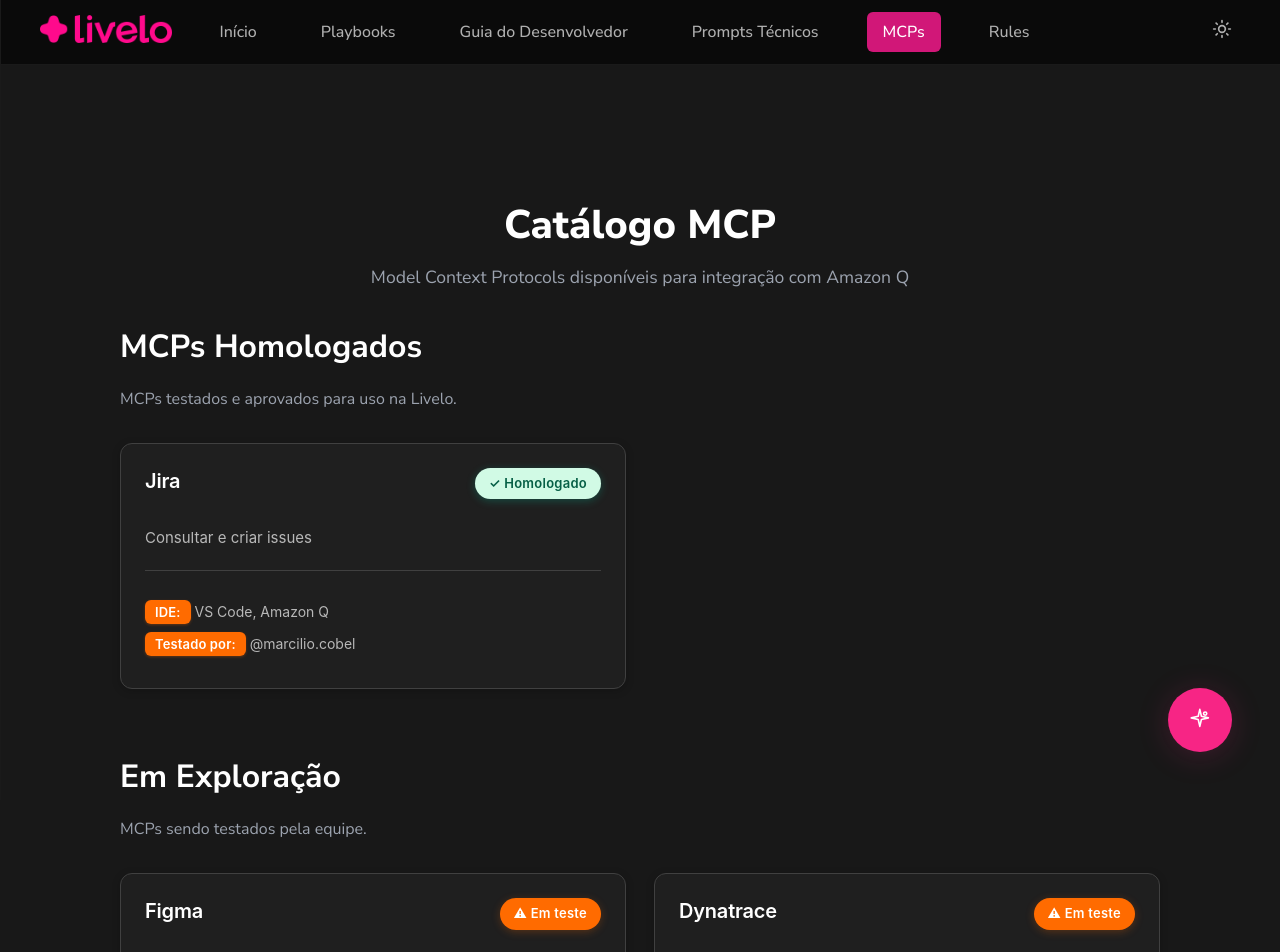
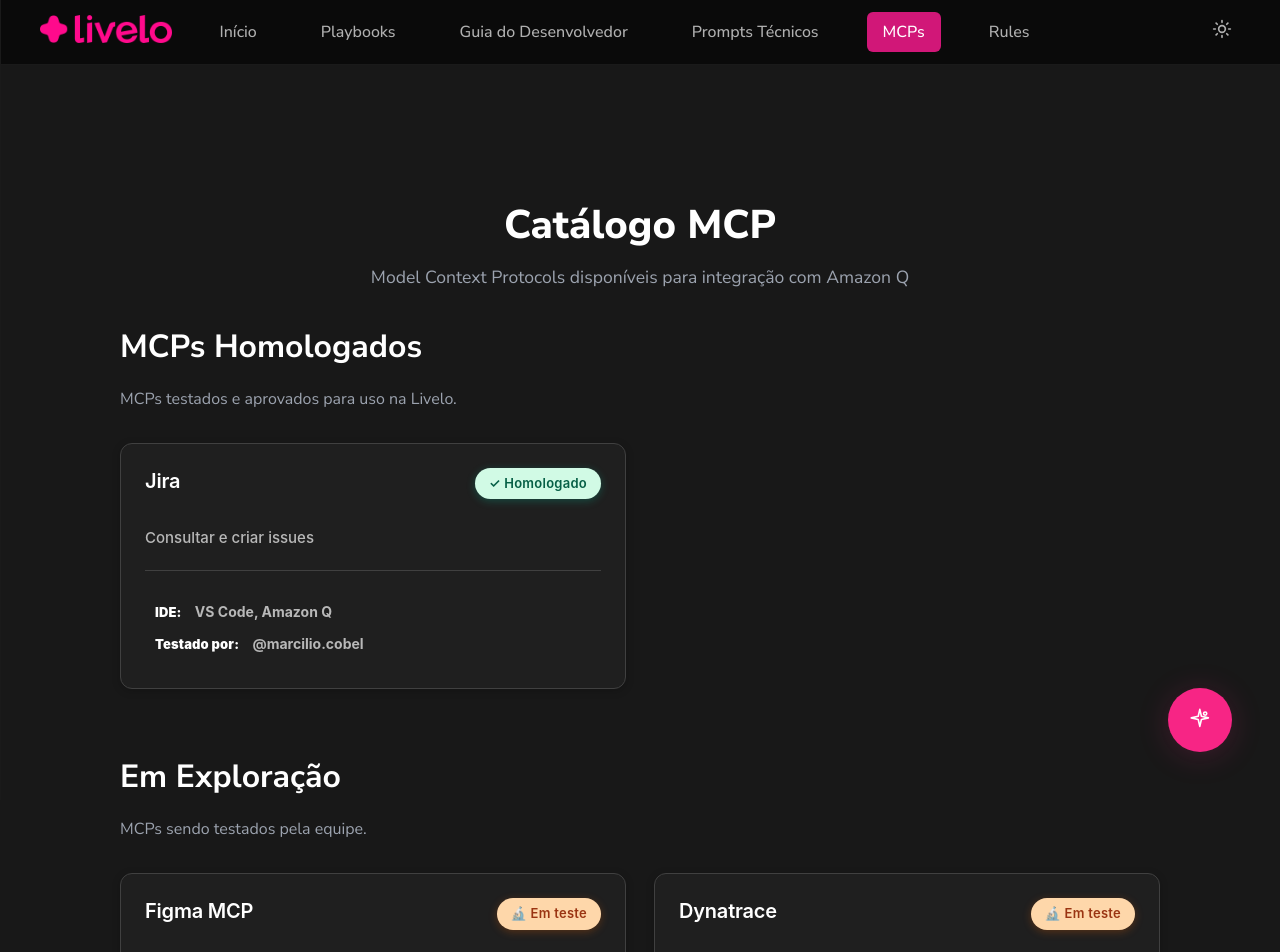
Before and after one commit to MarianaTeixeira-compasso/projeto_livelo, a React (Vite) app: page /mcps in a window 1280 px wide. Shown: the top 952 px of the page. Built offline with nearby package versions, Linux system fonts and the light colour scheme.

Commit message:
Ajustes no estilo da parte do MCP

```diff
--- a/src/components/McpCard/McpCard.scss
+++ b/src/components/McpCard/McpCard.scss
@@ -8,7 +8,7 @@
   flex-direction: column;
   cursor: pointer;
   text-align: left;
-  font-family: 'Inter', -apple-system, BlinkMacSystemFont, sans-serif;
+  font-family: -apple-system, BlinkMacSystemFont, Segoe UI, Roboto, sans-serif;
   height: 100%;
   box-sizing: border-box;
   position: relative;
@@ -63,8 +63,8 @@
       }
 
       &.testing {
-        background: #ff6b00;
-        color: #ffffff;
+        background: #fed7aa;
+        color: #9a3412;
         box-shadow: 0 2px 8px rgba(255, 107, 0, 0.25);
       }
     }
@@ -77,7 +77,7 @@
     line-height: 1.6;
     padding-bottom: 20px;
     text-align: left;
-    font-weight: 400;
+    font-weight: 500;
   }
 
   .mcp-details {
@@ -87,6 +87,7 @@
 
     p {
       color: #666666;
+      font-weight: bolder;
       font-size: 0.875rem;
       margin: 10px 0;
       text-align: left;
@@ -94,13 +95,11 @@
 
       strong {
         color: #ffffff;
-        background: #ff6b00;
         padding: 4px 10px;
         border-radius: 6px;
-        font-weight: 600;
+        font-weight: bolder;
         font-size: 0.8125rem;
         letter-spacing: 0.01em;
-        box-shadow: 0 1px 3px rgba(255, 107, 0, 0.3);
       }
     }
   }
@@ -114,8 +113,8 @@
     box-shadow: 0 2px 8px rgba(0, 0, 0, 0.2);
 
     &:hover {
-      border-color: #ff6b00;
-      box-shadow: 0 12px 40px rgba(255, 107, 0, 0.2);
+      border-color: #760543;
+      box-shadow: 0 12px 40px rgba(238, 0, 255, 0.2);
     }
 
     .mcp-card-header h3 {
@@ -133,7 +132,6 @@
         color: #b8b8b8;
 
         strong {
-          background: #ff6b00;
           color: #ffffff;
         }
       }
--- a/src/components/McpCard/McpCard.tsx
+++ b/src/components/McpCard/McpCard.tsx
@@ -16,7 +16,7 @@
       <div className="mcp-card-header">
         <h3>{title}</h3>
         <span className={`status-badge ${status === 'Homologado' ? 'approved' : 'testing'}`}>
-          {status === 'Homologado' ? '✓ Homologado' : '⚠ Em teste'}
+          {status === 'Homologado' ? '✓ Homologado' : '🔬 Em teste'}
         </span>
       </div>
       <p className="mcp-description">{description}</p>
--- a/src/components/McpModal/McpModal.tsx
+++ b/src/components/McpModal/McpModal.tsx
@@ -20,11 +20,9 @@
           <div className={mcp.title === 'Jira' ? 'jira-popup-bg' : ''}>
             <p className="feature-subtitle">{mcp.details.subtitle}</p>
             <div className="modal-section">
-              <h4>🎯 Overview</h4>
               <p>{mcp.details.overview}</p>
             </div>
             <div className="modal-section">
-              <h4>⚡ Features</h4>
               <ul>
                 {mcp.details.features.map((feature: string, i: number) => (
                   <li key={i}>{feature}</li>
@@ -32,17 +30,23 @@
               </ul>
             </div>
             <div className="modal-section">
-              <h4>🚀 Como Usar</h4>
-              <ol className="feature-steps">
-                {mcp.details.howToUse.map((step: string, i: number) => (
-                  <li key={i}>{step}</li>
-                ))}
-              </ol>
+              <div className="feature-steps">
+                {mcp.details.howToUse.map((step: string, i: number) => {
+                  const lines = step.split('\n');
+                  return (
+                    <div key={i} style={{ margin: '1rem 0' }}>
+                      <div style={{ fontWeight: 'bold' }}>{lines[0]}</div>
+                      {lines.slice(1).map((line, lineIndex) => (
+                        <div key={lineIndex}>{line}</div>
+                      ))}
+                    </div>
+                  );
+                })}
+              </div>
             </div>
           </div>
 
           <div className="modal-section">
-            <h4>📋 Requisitos</h4>
             <ul>
               {mcp.details.requirements.map((req: string, i: number) => (
                 <li key={i}>{req}</li>
@@ -54,9 +58,6 @@
             <button className="btn-primary" onClick={() => navigator.clipboard.writeText(mcp.details.installCommand || '')}>
               📋 Copiar Instalação
             </button>
-            <button className="btn-secondary" onClick={() => window.open(mcp.details.docsUrl, '_blank')}>
-              📖 Documentação
-            </button>
           </div>
         </div>
       </div>
--- a/src/data/mcps.tsx
+++ b/src/data/mcps.tsx
@@ -83,8 +83,8 @@
     }
   },
   {
-    icon: <Palette size={24} strokeWidth={2} />,
-    title: 'Figma',
+
+    title: 'Figma MCP',
     status: 'Em teste',
     description: 'Integração com Figma para acessar design system e componentes',
     ide: 'VS Code, Amazon Q',
--- a/src/pages/mcps/MCPs.scss
+++ b/src/pages/mcps/MCPs.scss
@@ -54,7 +54,7 @@
             font-size: 1.25rem;
             font-weight: 700;
             margin-bottom: 12px;
-            color: #ff0080;
+            color: #FFFFFF;
           }
 
           p {
```
